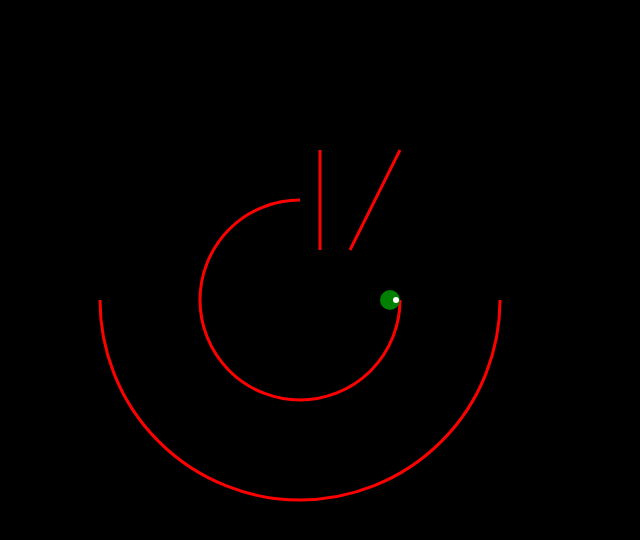
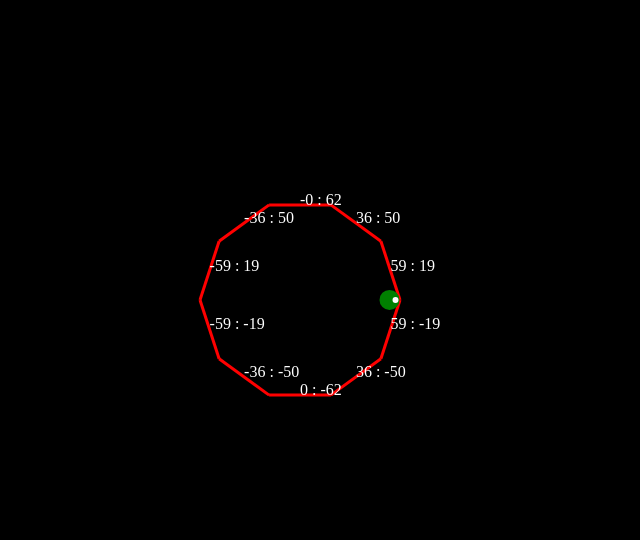
Before and after one commit to jaredly/labyrinth, a React (Vite) app: page / in a window 1280 px wide. Shown: the top 540 px of the page, without its empty margins (0-640 px from the left). Built offline with nearby package versions, Linux system fonts and the light colour scheme.

Commit message:
fix collision of straights

```diff
--- a/src/Animate.tsx
+++ b/src/Animate.tsx
@@ -427,7 +427,7 @@ export const addCircular = (
     p1: Coord,
     p2: Coord,
     col: number,
-) => {
+): [Polar, Polar] => {
     const sectionTheta =
         (section / state.sections.length) * Math.PI * 2 + Math.PI / 2;
 
@@ -469,10 +469,11 @@ function produceBorders(
     dr: number,
     r0: number,
 ) {
-    function addPolar(polar: Polar[], key: string) {
+    produceBorders_(state, col, sectionCols, bounds, dr, r0).forEach(
+        (polar, i) => {
             nodes.push(
                 <path
-                key={key}
+                    key={i}
                     d={calcPathPartsInner(polar, 0, 0, totalCols).join(' ')}
                     strokeLinecap="round"
                     fill="none"
@@ -481,7 +482,19 @@ function produceBorders(
                     strokeWidth={DASHW}
                 />,
             );
+        },
+    );
 }
+
+export function produceBorders_(
+    state: State,
+    col: number,
+    sectionCols: number[],
+    bounds: { vwidth: number; width: number; mx: number; rowTotal: number },
+    dr: number,
+    r0: number,
+) {
+    const paths: [Polar, Polar][] = [];
 
     state.sections.forEach(({ pairs, rows }, i) => {
         col = sectionCols[i];
@@ -489,7 +502,7 @@ function produceBorders(
             for (let y = 0; y < rows; y++) {
                 const p1 = pairKey({ x, y }, { x: x - 1, y });
                 if (!pairs[p1]) {
-                    addPolar(
+                    paths.push(
                         addCircular(
                             dr,
                             r0,
@@ -500,12 +513,11 @@ function produceBorders(
                             { x: x - 0.5, y: y + 0.5 },
                             col,
                         ),
-                        p1 + `- ${x} ${y} ${i}`,
                     );
                 }
                 const p2 = pairKey({ x, y }, { x, y: y + 1 });
                 if (x < bounds.width - 2 && y < rows - 1 && !pairs[p2]) {
-                    addPolar(
+                    paths.push(
                         addCircular(
                             dr,
                             r0,
@@ -516,7 +528,6 @@ function produceBorders(
                             { x: x + 0.5, y: y + 0.5 },
                             col,
                         ),
-                        p2 + `- ${x} ${y} ${i}`,
                     );
                 }
             }
@@ -559,21 +570,9 @@ function produceBorders(
                 continue;
             }
 
-            nodes.push(
-                <path
-                    key={`${i} ${x} - connector 2`}
-                    data-info={`${p1.t.toFixed(2)} ${p2.t.toFixed(2)} ${(
-                        (ang / Math.PI) *
-                        180
-                    ).toFixed(0)}`}
-                    d={calcPathPartsInner([p1, p2], 0, 0, totalCols).join(' ')}
-                    strokeLinecap="round"
-                    fill="none"
-                    strokeDasharray={DASH}
-                    stroke={DCOLOR}
-                    strokeWidth={DASHW}
-                />,
-            );
+            paths.push([p1, p2]);
         }
     });
+
+    return paths;
 }
--- a/src/App2.tsx
+++ b/src/App2.tsx
@@ -129,7 +129,7 @@ export const App2 = () => {
     );
 
     if (1 > 0) {
-        return <Game />;
+        return <Game appstate={state} />;
     }
 
     if (screen === 'edit') {
--- a/src/Game.tsx
+++ b/src/Game.tsx
@@ -1,11 +1,16 @@
 import * as React from 'react';
 import { useReducer, useState } from 'react';
-import { angleBetween } from './calcPath';
+import { angleBetween, isClockwise } from './calcPath';
+import { State as AppState, calcBounds } from './App2';
+import { organizeLine } from './organizeLine';
+import { calculateSingles } from './Edit';
+import { calcLocation } from './sections';
+import { produceBorders_ } from './Animate';
 
 export type Coord = { x: number; y: number };
 
 export type Line =
-    | { type: 'straight'; p1: Coord; p2: Coord }
+    | { type: 'straight'; p1: Coord; p2: Coord; ann?: string }
     | { type: 'arc'; center: Coord; t1: number; t2: number; r: number };
 
 export type State = {
@@ -18,14 +23,86 @@ export type State = {
     mod: number;
 };
 
-const initialState: () => State = (): State => ({
+const makeLines = (state: AppState): Line[] => {
+    if (1 > 0) {
+        const lines: Line[] = [];
+        for (let i = 0; i < 10; i++) {
+            const t1 = (Math.PI / 5) * i;
+            const t2 = (Math.PI / 5) * (i + 1);
+            const p1 = push({ x: 0, y: 0 }, t1, 100);
+            const p2 = push({ x: 0, y: 0 }, t2, 100);
+            lines.push({
+                type: 'straight',
+                p1,
+                p2,
+                ann: `${(p2.y - p1.y).toFixed(0)} : ${(p2.x - p1.x).toFixed(
+                    0,
+                )}`,
+            });
+        }
+        return lines;
+    }
+    const bounds = calcBounds(state);
+
+    const vm = 5;
+    const VW = Math.min(window.innerWidth, window.innerHeight, 800) - vm * 2;
+
+    const R = VW / 2;
+    const dr = R / (bounds.width + (state.inner ?? 1) + 1);
+    const r0 = -1;
+
+    const sectionCols: number[] = [];
+    let col = 0;
+    state.sections.forEach(({ pairs, rows }, i) => {
+        sectionCols.push(col);
+        col += rows;
+    });
+    const totalCols = col;
+
+    const lines = produceBorders_(state, col, sectionCols, bounds, dr, r0)
+        .map(([p1, p2]): Line => {
+            // Radial Line
+            if (p1.y === p2.y) {
+                // if (p1.rx !== p2.rx) {
+                //     return;
+                // }
+                // if (p1.ry < 0) {
+                //     return {
+                //         type: 'straight',
+                //         p2: { x: p1.rx, y: p1.ry },
+                //         p1: { x: p2.rx, y: p2.ry },
+                //     };
+                // }
+                return {
+                    type: 'straight',
+                    p1: { x: p1.rx, y: p1.ry },
+                    p2: { x: p2.rx, y: p2.ry },
+                };
+            }
+
+            const cw = !isClockwise(p1, p2, totalCols);
+
+            // return {
+            //     type: 'arc',
+            //     center: { x: 0, y: 0 },
+            //     r: p1.r,
+            //     t1: cw ? p1.t : p2.t,
+            //     t2: cw ? p2.t : p1.t,
+            // };
+        })
+        .filter(Boolean);
+    console.log(lines);
+    return lines;
+};
+
+const initialState: (appstate: AppState) => State = (appstate): State => ({
     ts: Date.now(),
     pos: { x: 0, y: 0 },
     heading: 0,
     speed: 0.5,
     size: 10,
     mod: 1,
-    lines: [
+    lines: makeLines(appstate) ?? [
         { type: 'arc', center: { x: 0, y: 0 }, t1: 0, t2: Math.PI, r: 200 },
         { type: 'straight', p1: { x: 20, y: -50 }, p2: { x: 20, y: -150 } },
         { type: 'straight', p1: { x: 50, y: -50 }, p2: { x: 100, y: -150 } },
@@ -153,10 +230,14 @@ export const distanceTo = (
             );
         }
         case 'straight': {
-            const x0 = Math.min(line.p1.x, line.p2.x);
-            const x1 = Math.max(line.p1.x, line.p2.x);
-            const y0 = Math.min(line.p1.y, line.p2.y);
-            const y1 = Math.max(line.p1.y, line.p2.y);
+            let { p1, p2 } = line;
+            if (p1.y < p2.y) {
+                [p1, p2] = [p2, p1];
+            }
+            const x0 = Math.min(p1.x, p2.x);
+            const x1 = Math.max(p1.x, p2.x);
+            const y0 = Math.min(p1.y, p2.y);
+            const y1 = Math.max(p1.y, p2.y);
             const within =
                 pos.x >= x0 - size &&
                 pos.x <= x1 + size &&
@@ -166,23 +247,20 @@ export const distanceTo = (
                 return;
             }
 
-            const endPoint = pickHit(
-                dpos(line.p1, pos, size),
-                dpos(line.p2, pos, size),
-            );
+            const endPoint = pickHit(dpos(p1, pos, size), dpos(p2, pos, size));
 
-            if (line.p1.x === line.p2.x) {
+            if (p1.x === p2.x) {
                 // straight up & down
                 return pickHit(endPoint, {
-                    overlap: size - Math.abs(line.p1.x - pos.x),
-                    direction: pos.x < line.p1.x ? Math.PI : 0, //Math.PI,
+                    overlap: size - Math.abs(p1.x - pos.x),
+                    direction: pos.x < p1.x ? Math.PI : 0, //Math.PI,
                 });
             }
 
-            const t = angleTo(line.p1, line.p2) + Math.PI / 2;
-            const m = (line.p2.y - line.p1.y) / (line.p2.x - line.p1.x);
-            // line.p2.y = m * line.p2.x + b
-            const b = line.p2.y - m * line.p2.x;
+            const t = angleTo(p1, p2) + Math.PI / 2;
+            const m = (p2.y - p1.y) / (p2.x - p1.x);
+            // p2.y = m * p2.x + b
+            const b = p2.y - m * p2.x;
             const m2 = -1 / m;
             const b2 = pos.y - m2 * pos.x;
 
@@ -240,7 +318,8 @@ const bounce = (state: State): State => {
         };
         // Slide along! gotta
         state.pos = push(state.pos, closest[0].direction, closest[0].overlap);
-        state.speed = tweak.limit;
+        state.speed = Math.min(tweak.limit, state.speed * 1.1);
+        // state.speed = tweak.limit;
         // console.log(closest);
     }
     return state;
@@ -277,8 +356,8 @@ export const lineToPath = (line: State['lines'][0]) => {
     }
 };
 
-export const Game = () => {
-    const [state, dispatch] = useReducer(reducer, undefined, initialState);
+export const Game = ({ appstate }: { appstate: AppState }) => {
+    const [state, dispatch] = useReducer(reducer, appstate, initialState);
 
     const key = React.useRef(undefined as undefined | 'left' | 'right');
 
@@ -335,6 +414,18 @@ export const Game = () => {
                         d={lineToPath(line)}
                     />
                 ))}
+                {state.lines.map((line, i) =>
+                    line.type === 'straight' && line.ann ? (
+                        <text
+                            key={i}
+                            x={(line.p1.x + line.p2.x) / 2}
+                            y={(line.p1.y + line.p2.y) / 2}
+                            fill="white"
+                        >
+                            {line.ann}
+                        </text>
+                    ) : null,
+                )}
                 <circle
                     cx={state.pos.x}
                     cy={state.pos.y}
--- a/src/calcPath.tsx
+++ b/src/calcPath.tsx
@@ -305,7 +305,11 @@ export const angleBetween = (
     return res;
 };
 
-function isClockwise(pos: SectionMap[''], prev: SectionMap[''], cols: number) {
+export function isClockwise(
+    pos: SectionMap[''],
+    prev: SectionMap[''],
+    cols: number,
+) {
     return pos.col === (prev.col + 1) % cols;
 }
 
```
Also changed, not shown: 1 other file (tests, documents, lock files or other folders). Lines whose indentation alone changed are shown as unchanged.
